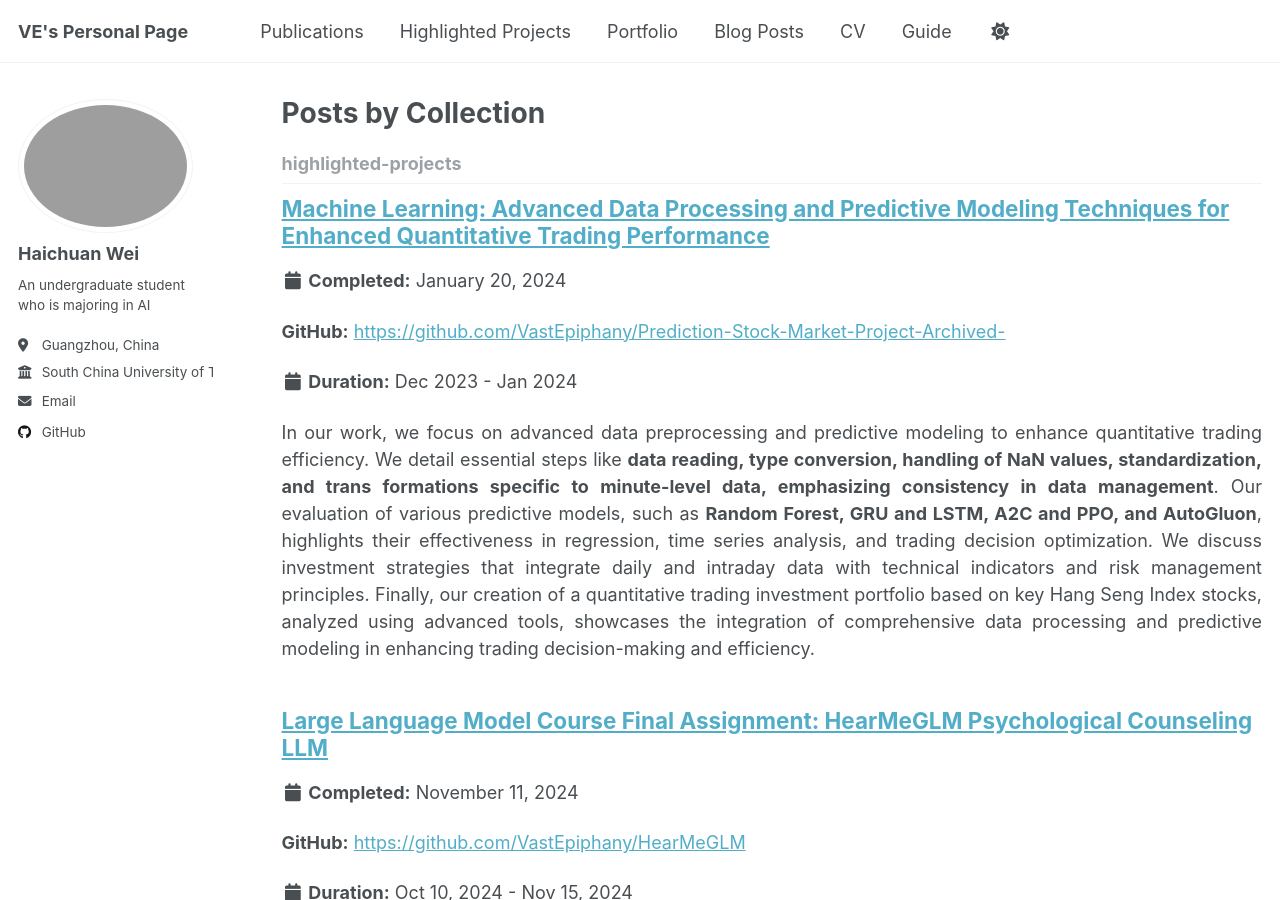
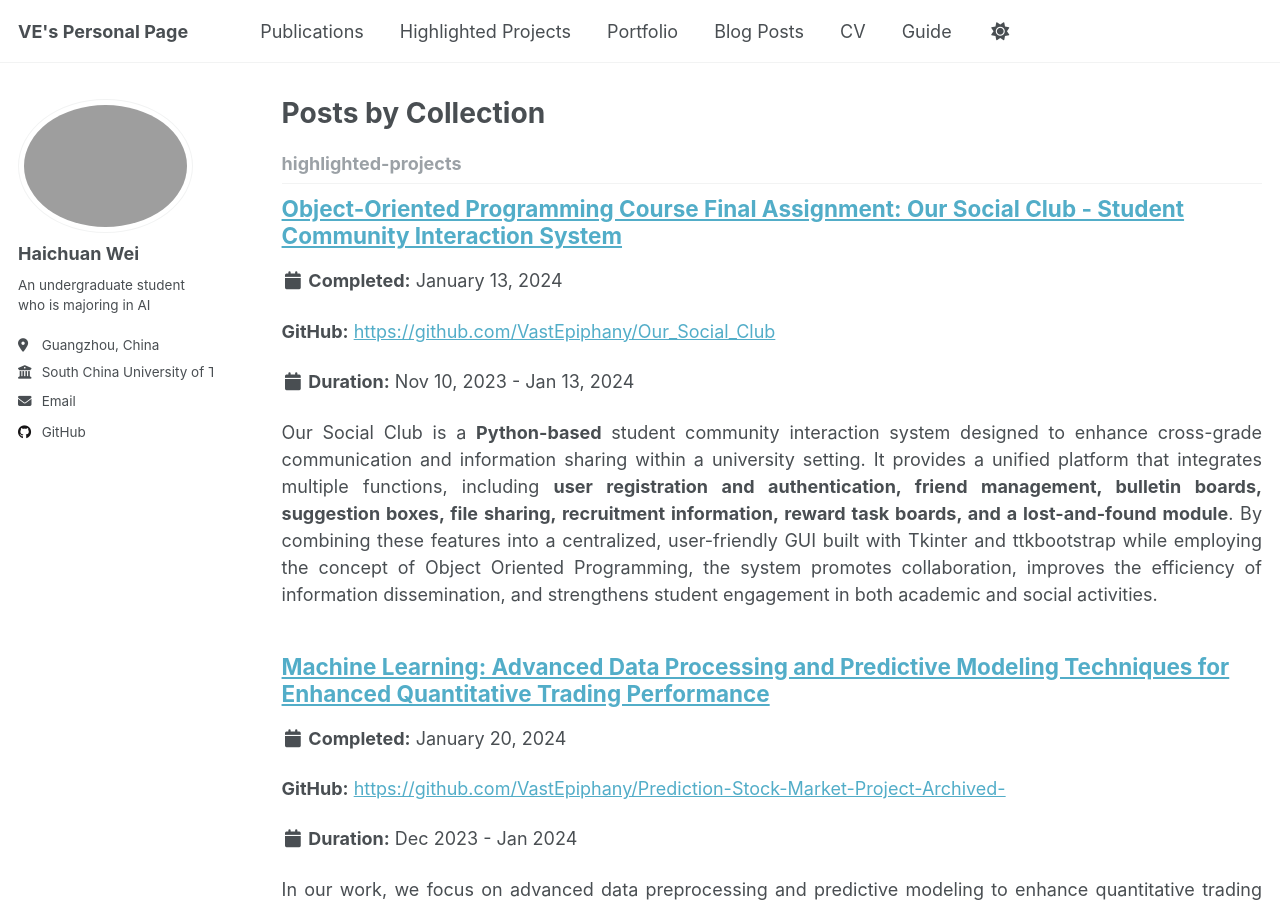
Before and after one commit to VastEpiphany/VastEpiphany.github.io, a Jekyll site: the page built from _pages/collection-archive.html, in a window 1280 px wide and 900 px high. Built offline with Jekyll 4.4.1, drawn with Linux system fonts in a browser that asks for light colours; a script that is not in the unit is left out.

Commit message:
highlight project updated--Adding OSC

```diff
--- /dev/null
+++ b/_highlighted-projects/2024-01-13-OOP.md
@@ -0,0 +1,17 @@
+---
+title: "Object-Oriented Programming Course Final Assignment: Our Social Club - Student Community Interaction System"
+collection: highlighted-projects
+type: "Course Project"
+#permalink: /highlighted-projects/LLMS_Bilingual_Final_Project.pdf
+duration: "Nov 10, 2023 - Jan 13, 2024"
+github: "https://github.com/VastEpiphany/Our_Social_Club"
+project_image: "/images/OOP.png"
+project_image_alt: "Our Social Club Main GUI"
+project_image_caption: "Main Login GUI Demo for Our Social Club"
+---
+
+<p style="text-align: justify;">
+Our Social Club is a <strong>Python-based</strong> student community interaction system designed to enhance cross-grade communication and information sharing within a university setting.
+It provides a unified platform that integrates multiple functions, including <strong>user registration and authentication, friend management, bulletin boards, suggestion boxes, file sharing, recruitment information, reward task boards, and a lost-and-found module</strong>.
+By combining these features into a centralized, user-friendly GUI built with Tkinter and ttkbootstrap while employing the concept of Object Oriented Programming, the system promotes collaboration, improves the efficiency of information dissemination, and strengthens student engagement in both academic and social activities.
+</p>
--- a/_includes/archive-single-projects.html
+++ b/_includes/archive-single-projects.html
@@ -47,7 +47,7 @@
         {% endif %}
 
         {% if post.github %}
-          <p><strong>GitHub:</strong> <a href="{{ post.github }}" target="_blank">{{ post.github }}</a></p>
+          <p><strong><i class="fa fa-fw fa-github" aria-hidden="true"></i> GitHub:</strong> <a href="{{ post.github }}" target="_blank" rel="noopener">{{ post.github }}</a></p>
         {% endif %}
 
         {% if post.duration %}
```
Also changed, not shown: _highlighted-projects/2014-03-01-talk-3.md (deleted), 1 other file.
